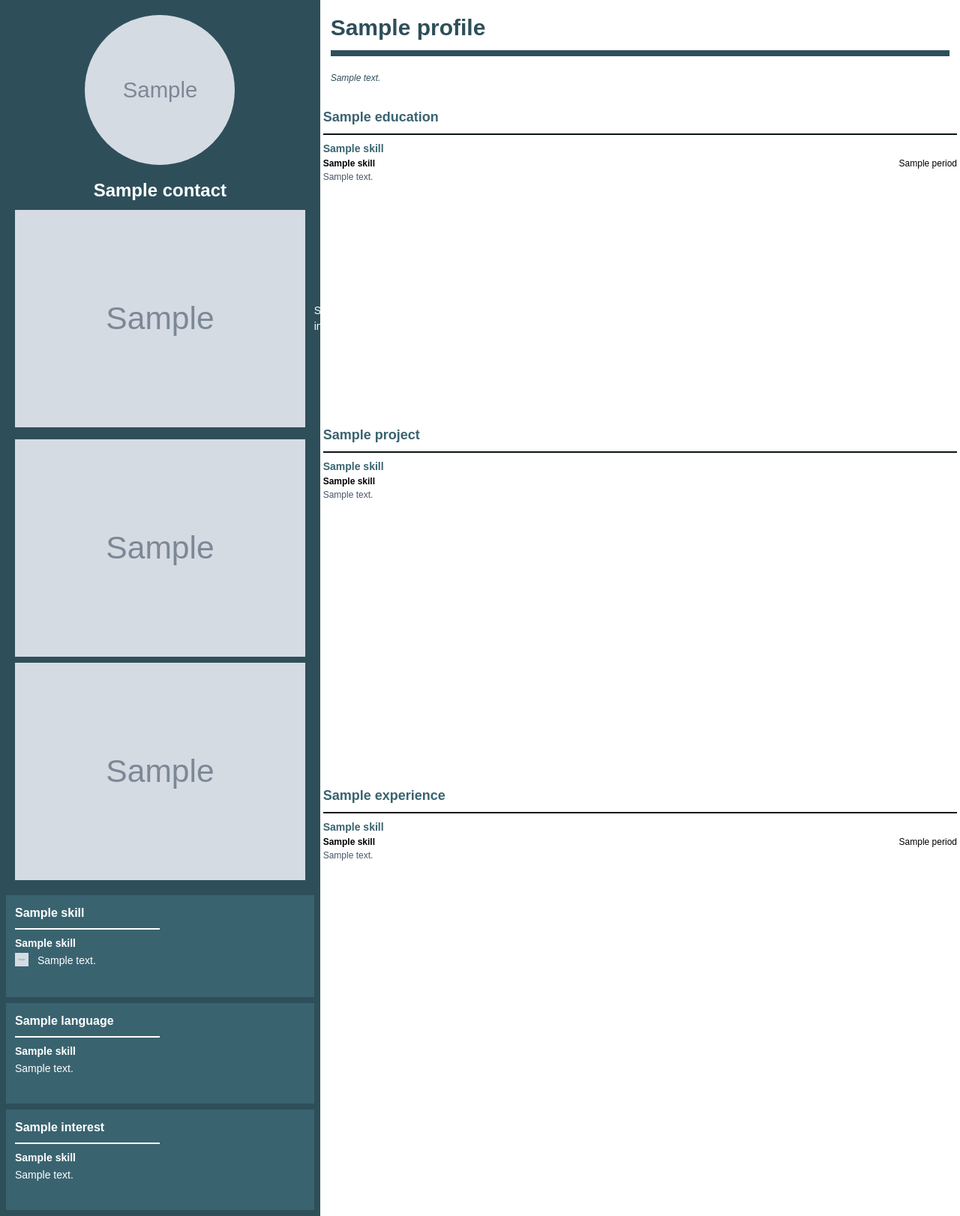
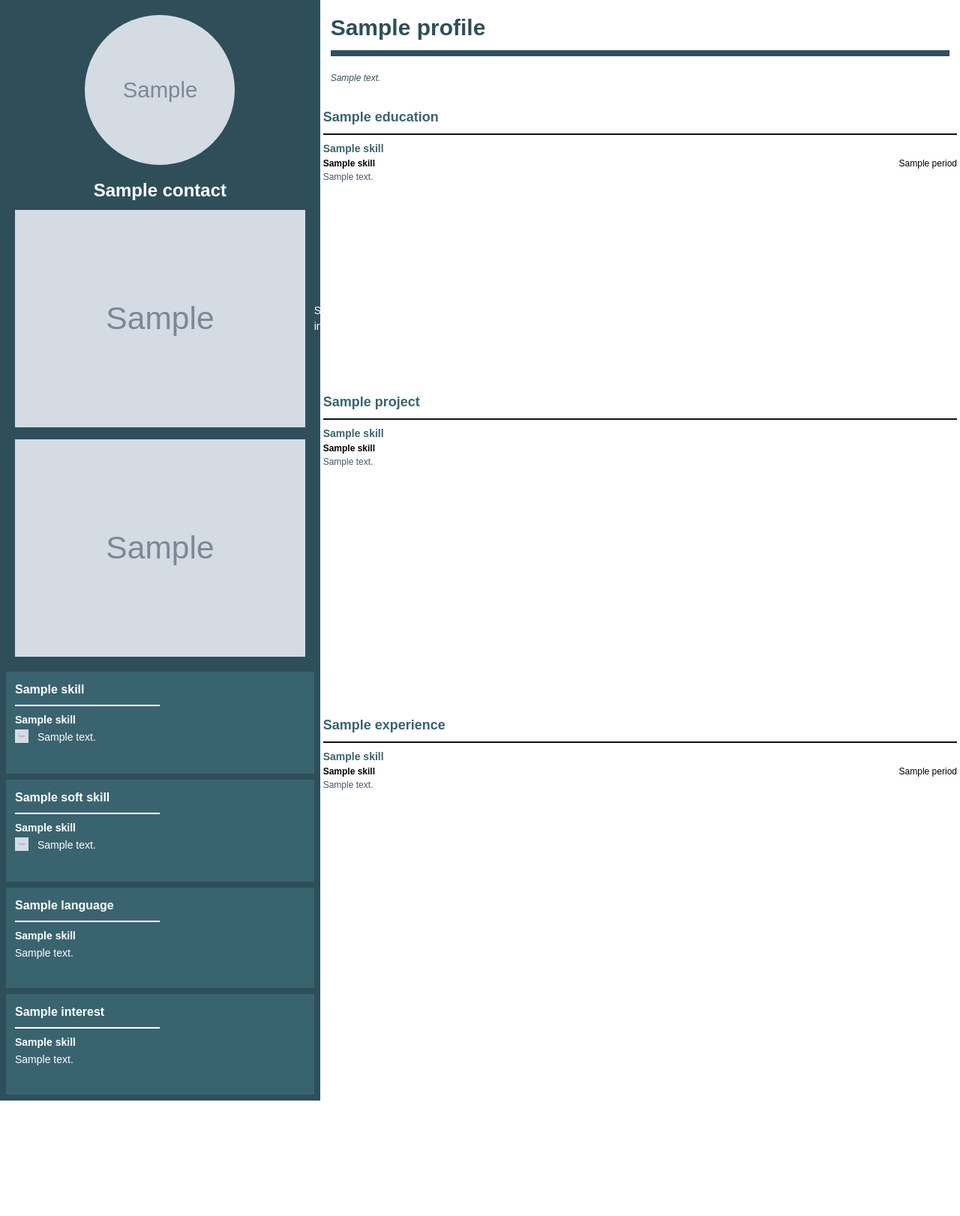
Before and after one commit to MatthieuLeNozach/tailwindcss_resume, a FastAPI app: template app/templates/base.html in a window 1280 px wide. Shown: the whole page at 75% size. After the commit the page ends 1468 px from the top, so only its background shows below. Run offline with FastAPI, Linux system fonts and the light colour scheme; the template is opened without the code that fills it: most values are stand-ins (such as "Sample title", 1, 10 or a date in 2020); grey boxes marked "Sample" are stand-in pictures; style sheets or scripts are compiled from the project's sources; parts of the project's set-up code (start-up, migrations or seed data) failed here and were passed over.

Commit message:
added conditional block activation logic in the html file

```diff
--- a/app/templates/base.html
+++ b/app/templates/base.html
@@ -11,6 +11,7 @@
         <!-- Sidebar -->
         <div class="sidebar">
             <!-- Contact -->
+            {% if resume.sidebar.contact %}
             <div class="contact-container">
                 <div class="contact-profile">
                     <div class="contact-picture-wrapper">
@@ -32,23 +33,21 @@
 
                     <!-- Social Links -->
                     <div class="social-links">
-                        <div class="social-item">
-                            <a href="{{ resume.sidebar.contact.social.linkedin.full_link }}" title="{{ resume.sidebar.contact.social.linkedin.title }}" class="flex items-center">
-                                <img src="{{ resume.sidebar.contact.social.linkedin.icon }}" alt="LinkedIn Icon" class="contact-item-icon">
-                                <span class="social-handle">{{ resume.sidebar.contact.social.linkedin.title }}</span>
-                            </a>
-                        </div>
-                        <div class="social-item">
-                            <a href="{{ resume.sidebar.contact.social.github.full_link }}" title="{{ resume.sidebar.contact.social.github.title }}" class="flex items-center">
-                                <img src="{{ resume.sidebar.contact.social.github.icon }}" alt="GitHub Icon" class="contact-item-icon">
-                                <span class="social-handle">{{ resume.sidebar.contact.social.github.title }}</span>
-                            </a>
-                        </div>
+                        {% for key, social in resume.sidebar.contact.social.items() %}
+                            <div class="social-item">
+                                <a href="{{ social.full_link }}" title="{{ social.title }}" class="flex items-center">
+                                    <img src="{{ social.icon }}" alt="{{ social.title }} Icon" class="contact-item-icon">
+                                    <span class="social-handle">{{ social.title }}</span>
+                                </a>
+                            </div>
+                        {% endfor %}
                     </div>
                 </div>
             </div>
+            {% endif %}
 
             <!-- Skills -->
+            {% if resume.sidebar.skills %}
             <div class="sidebar-child">
                 <h3 class="sidebar-child-title">{{ resume.sidebar.skills.title }}</h3>
                 <div class="sidebar-child-title-bar"></div>
@@ -66,9 +65,31 @@
                     </div>
                 {% endfor %}
             </div>
+            {% endif %}
 
+            <!-- Soft Skills -->
+            {% if resume.sidebar.soft_skills %}
+            <div class="sidebar-child">
+                <h3 class="sidebar-child-title">{{ resume.sidebar.soft_skills.title }}</h3>
+                <div class="sidebar-child-title-bar"></div>
+                {% for skill_key, skill in resume.sidebar.soft_skills.content.items() %}
+                    <div class="sidebar-child-content">
+                        <h4 class="sidebar-child-subtitle">{{ skill.title }}</h4>
+                        <div class="sidebar-subskills">
+                            {% for subskill_key, subskill in skill.content.items() %}
+                                <div class="sidebar-subskill">
+                                    <img src="{{ subskill.icon }}" alt="{{ subskill.title }} Icon" class="sidebar-subskill-icon" title="{{ subskill.title }}">
+                                    <span class="sidebar-child-text">{{ subskill.content }}</span>
+                                </div>
+                            {% endfor %}
+                        </div>
+                    </div>
+                {% endfor %}
+            </div>
+            {% endif %}
 
             <!-- Languages -->
+            {% if resume.sidebar.languages %}
             <div class="sidebar-child">
                 <h3 class="sidebar-child-title">{{ resume.sidebar.languages.title }}</h3>
                 <div class="sidebar-child-title-bar"></div>
@@ -79,8 +100,10 @@
                     </div>
                 {% endfor %}
             </div>
+            {% endif %}
 
             <!-- Interests -->
+            {% if resume.sidebar.interests %}
             <div class="sidebar-child">
                 <h3 class="sidebar-child-title">{{ resume.sidebar.interests.title }}</h3>
                 <div class="sidebar-child-title-bar"></div>
@@ -91,20 +114,22 @@
                     </div>
                 {% endfor %}
             </div>
+            {% endif %}
         </div>
 
         <!-- Main Content -->
         <div class="main-content">
             <!-- Profile -->
+            {% if resume.main_content.profile %}
             <div class="profile-section">
                 <h1 class="profile-title">{{ resume.main_content.profile.title }}</h1>
                 <div class="profile-title-bar"></div>
                 <div class="profile-content">{{ resume.main_content.profile.content | replace('\n', '<br>') | safe }}</div>
             </div>
-
-
+            {% endif %}
 
             <!-- Education -->
+            {% if resume.main_content.education %}
             <div class="content-block content-block-1">
                 <h3 class="content-title">{{ resume.main_content.education.title }}</h3>
                 <div class="content-title-bar"></div>
@@ -119,8 +144,10 @@
                     </div>
                 {% endfor %}
             </div>
+            {% endif %}
 
             <!-- Projects -->
+            {% if resume.main_content.projects %}
             <div class="content-block content-block-2">
                 <h3 class="content-title">{{ resume.main_content.projects.title }}</h3>
                 <div class="content-title-bar"></div>
@@ -134,8 +161,10 @@
                     </div>
                 {% endfor %}
             </div>
+            {% endif %}
 
             <!-- Experience -->
+            {% if resume.main_content.experience %}
             <div class="content-block content-block-3">
                 <h3 class="content-title">{{ resume.main_content.experience.title }}</h3>
                 <div class="content-title-bar"></div>
@@ -150,6 +179,7 @@
                     </div>
                 {% endfor %}
             </div>
+            {% endif %}
         </div>
     </div>
 </body>
```
